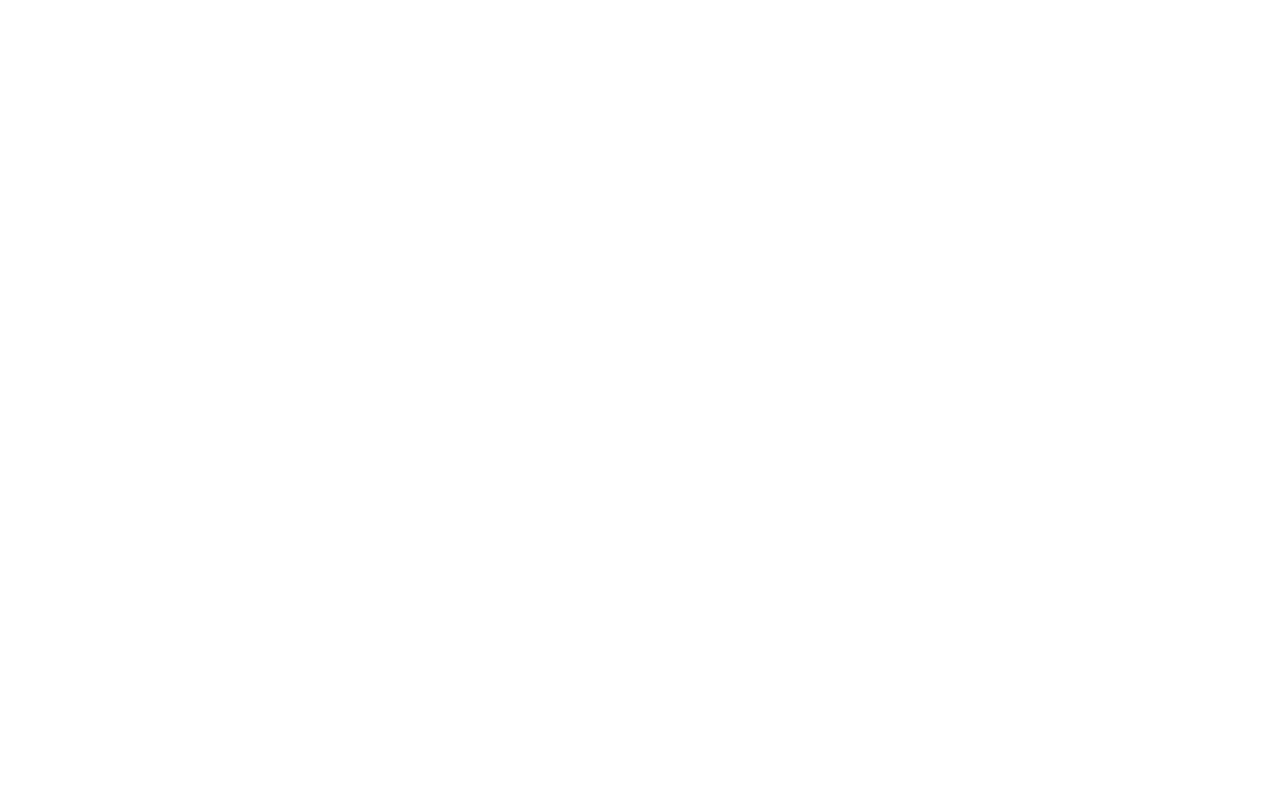
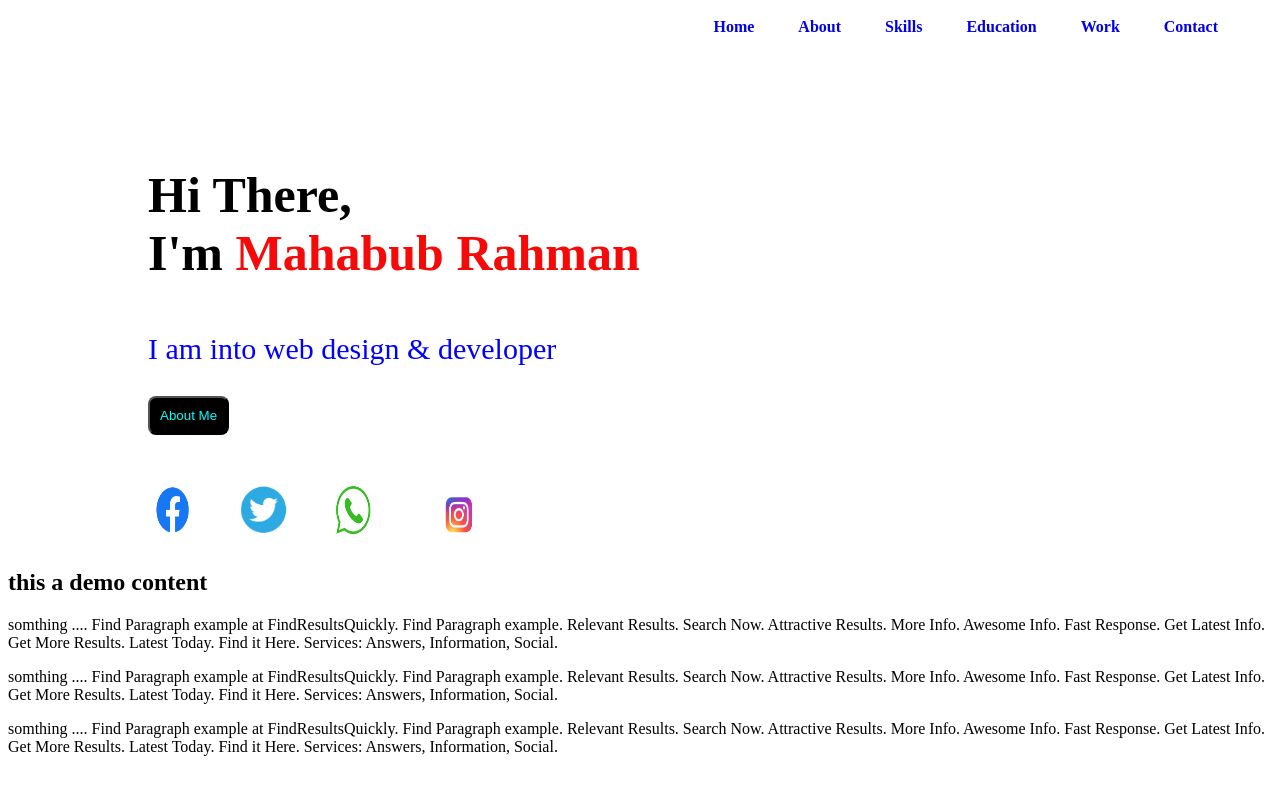
Before and after one commit to Mahabubkhl/portfolio, a plain HTML site: page index.html in a window 1280 px wide. Drawn offline with Linux system fonts and the light colour scheme.

Commit message:
portfolio

```diff
--- a/index.html
+++ b/index.html
@@ -5,8 +5,71 @@
     <meta http-equiv="X-UA-Compatible" content="IE=edge">
     <meta name="viewport" content="width=device-width, initial-scale=1.0">
     <title>Document</title>
+
+    <link rel="stylesheet" href="me.css">
 </head>
 <body>
+    <section >
+        <div class="topnav">
+            <div>
+                <a href="#demo"><b>Home</b> </a>
+                <a href="#"><b>About</b></a>
+                <a href="#"><b>Skills</b></a>
+                <a href="#"><b>Education</b></a>
+                <a href="#"><b>Work</b></a>
+                <a href="#"><b>Contact</b></a>
+
+            </div>
+
+        </div>
+
+    </section>
+    <section>
+        <div class="middle">
+            <div class="m-div1">
+                <p id="p1"><b> Hi There,<br>I'm <span id="name">Mahabub Rahman</span></b></p>
+                <p id="p2">I am into web design & developer</p>
+                <button id="me">About Me</button>
+                <div id="icon">
+                    <a href="https://www.facebook.com/md.mahabub.544">
+                        <img src="facebook.png" alt="facebook" width="50px" height="50px" >
+                    </a>
+                    <a href="">
+                        <img src="problem.png" alt="twiter" width="50px" height="50px" class="pic">
+                    </a>
+                    <a href="">
+                        <img src="whatsapp.png" alt="whatsapp" width="50px" height="50px" class="pic">
+                    </a>
+                    <a href="">
+                        <img src="instagram.png" alt="instagram" width="80px" height="60px" class="pic">
+                    </a>
+                </div>
+
+            </div>
+            <div class="m-div2">
+
+            </div>
+
+        </div>
+    </section>
+    <section id="demo">
+        <h2> this a demo content </h2>
+        <p> somthing .... Find Paragraph example at FindResultsQuickly.
+             Find Paragraph example. Relevant Results. Search Now. Attractive Results.
+              More Info. Awesome Info. Fast Response. Get Latest Info. Get More Results.
+               Latest Today. Find it Here. Services: Answers, Information, Social.</p>
+               <p> somthing .... Find Paragraph example at FindResultsQuickly.
+                Find Paragraph example. Relevant Results. Search Now. Attractive Results.
+                 More Info. Awesome Info. Fast Response. Get Latest Info. Get More Results.
+                  Latest Today. Find it Here. Services: Answers, Information, Social.</p>
+                  <p> somthing .... Find Paragraph example at FindResultsQuickly.
+                    Find Paragraph example. Relevant Results. Search Now. Attractive Results.
+                     More Info. Awesome Info. Fast Response. Get Latest Info. Get More Results.
+                      Latest Today. Find it Here. Services: Answers, Information, Social.</p>
+
+
+
+    </section>
 
 </body>
 </html>
--- a/me.css
+++ b/me.css
@@ -0,0 +1,50 @@
+.topnav{
+    /* background-color: rgb(206, 200, 200); */
+    width: 1200px;
+    padding: 10px;
+    display: flex;
+    justify-content:end;
+
+}
+.topnav a {
+    padding-left:40px ;
+    text-decoration: none;
+
+}
+.m-div1{
+    margin-top: 120px;
+    margin-left: 140px;
+}
+#p1{
+    font-size: 50px;
+}
+#name{
+    color: rgb(245, 9, 9);
+}
+#p2{
+    font-size: 30px;
+    color: blue;
+}
+#me{
+    color: cyan;
+    background-color: black;
+    border-radius: 8px;
+    padding: 10px;
+}
+#icon{
+    padding-top: 50px;
+    display: flex;
+
+}
+#icon.a{
+    /* padding-left: px; */
+
+
+
+}
+/* #icon.a.img{ */
+    /* padding-left: 50px; */
+/* } */
+.pic{
+    padding-left: 40px;
+}
```
Also changed, not shown: facebook.png (added), instagram.png (added), problem.png (added), whatsapp.png (added).
